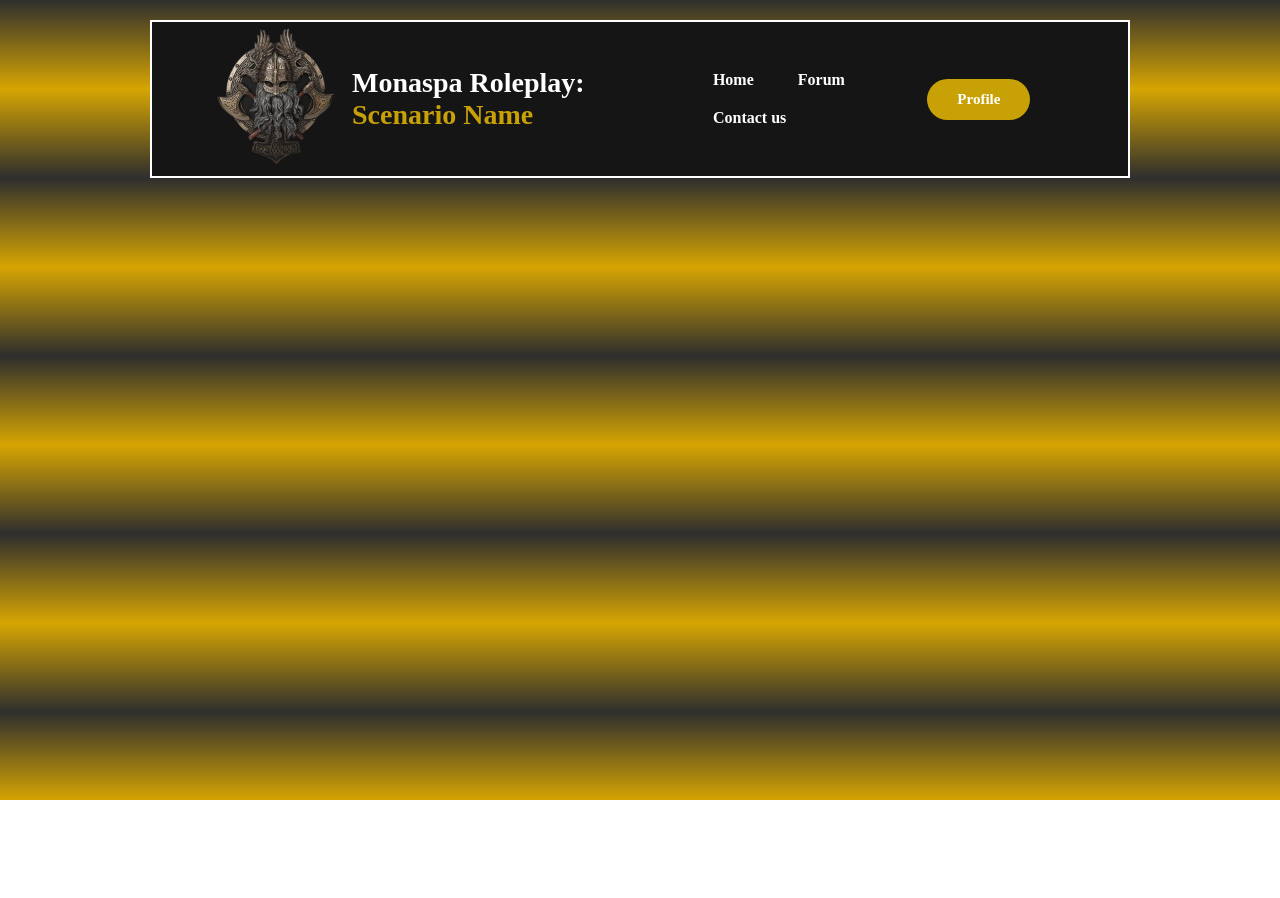
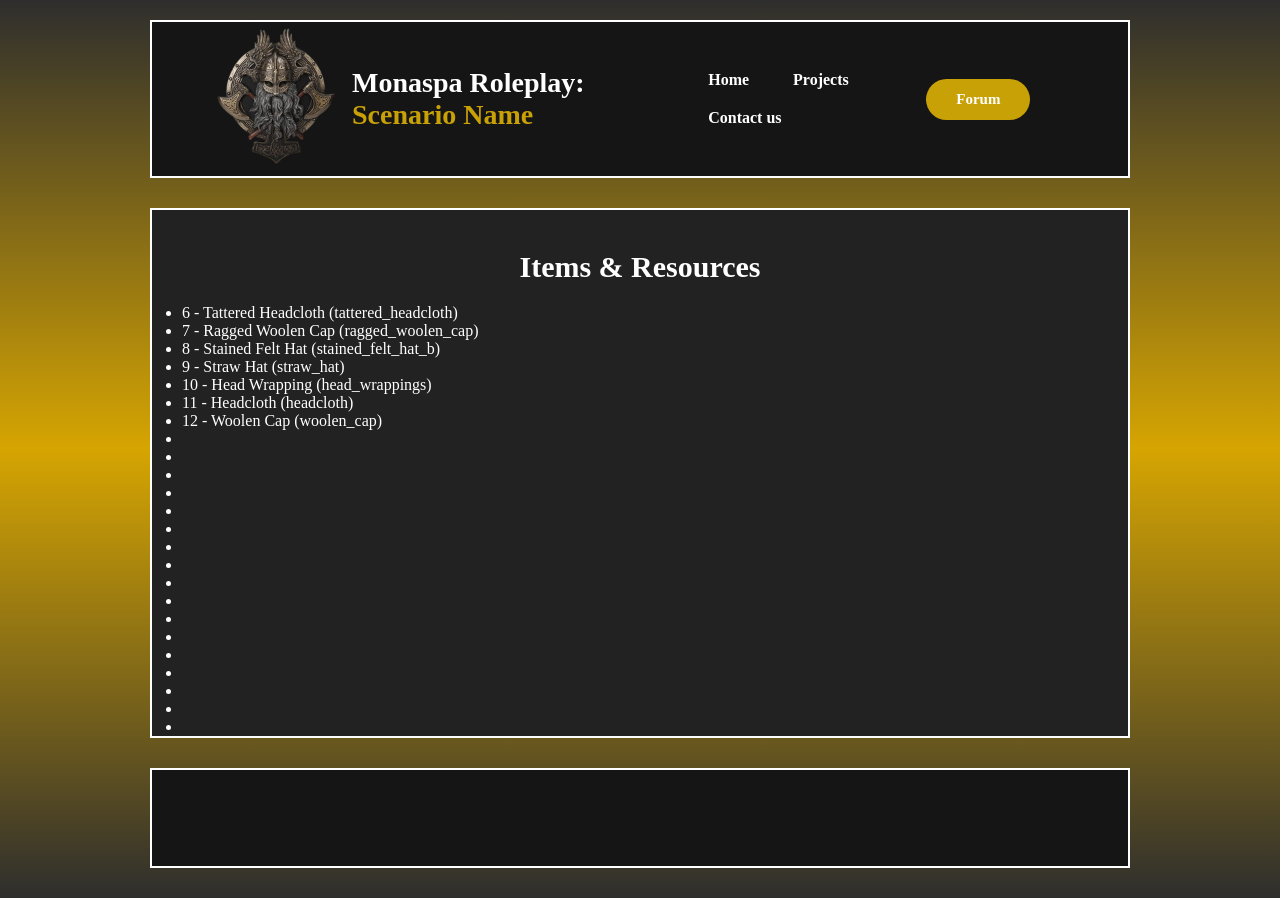
Before and after one commit to Chkori/Roleplay-Web-Project, a plain HTML site: page itemsandresources.html in a window 1280 px wide. Before the commit the page ends 800 px from the top, so only its background shows below. Drawn offline with Linux system fonts and the light colour scheme.

Commit message:
section input added for guide and item&resources

```diff
--- a/itemsandresources.html
+++ b/itemsandresources.html
@@ -16,12 +16,44 @@
                 <h2 class="logo">Monaspa Roleplay: <span>Scenario Name</span></h2>
                 <ul>
                     <li><a href="index.html">Home</a></li>
-                    <li><a href="index.html">Forum</a></li>
+                    <li><a href="index.html">Projects</a></li>
                     <li><a href="index.html">Contact us</a></li>
                 </ul>
-                <button type="button">Profile</button>
+                <a href="http://monaspa-roleplay.proboards.com/"><button type="button">Forum</button></a>
             </nav>
         </header>
+        <section class="item-sec1">
+            <h2>Items & Resources</h2>
+            <ul>
+                <li>6 - Tattered Headcloth (tattered_headcloth)</li>
+                <li>7 - Ragged Woolen Cap (ragged_woolen_cap)</li>
+                <li>8 - Stained Felt Hat (stained_felt_hat_b)</li>
+                <li>9 - Straw Hat (straw_hat)</li>
+                <li>10 - Head Wrapping (head_wrappings)</li>
+                <li>11 - Headcloth (headcloth)</li>
+                <li>12 - Woolen Cap (woolen_cap)</li>
+                <li></li>
+                <li></li>
+                <li></li>
+                <li></li>
+                <li></li>
+                <li></li>
+                <li></li>
+                <li></li>
+                <li></li>
+                <li></li>
+                <li></li>
+                <li></li>
+                <li></li>
+                <li></li>
+                <li></li>
+                <li></li>
+                <li></li>
+            </ul>
+        </section>
+        <footer>
+
+        </footer>
     </div>
 </body>
 </html>
--- a/style.css
+++ b/style.css
@@ -179,3 +179,23 @@ a{
     color: #d6a502;
     margin-top: 20px;
 }
+.item-sec1{
+    flex-direction: column;
+    align-items: center;
+    margin-top: 30px;
+    border: solid 2px;
+    border-color: white;
+    background-color: rgb(34, 34, 34);
+    color: white;
+    font-family: papyrus;
+}
+.item-sec1 ul{
+    margin-left: 30px;
+    margin-top: 20px;
+}
+.item-sec1 h2{
+    margin-top: 40px;
+    font-size: 30px;
+    display: flex;
+    justify-content: space-around;
+}
```
Also changed, not shown: guide.html (+0 -3 lines).
